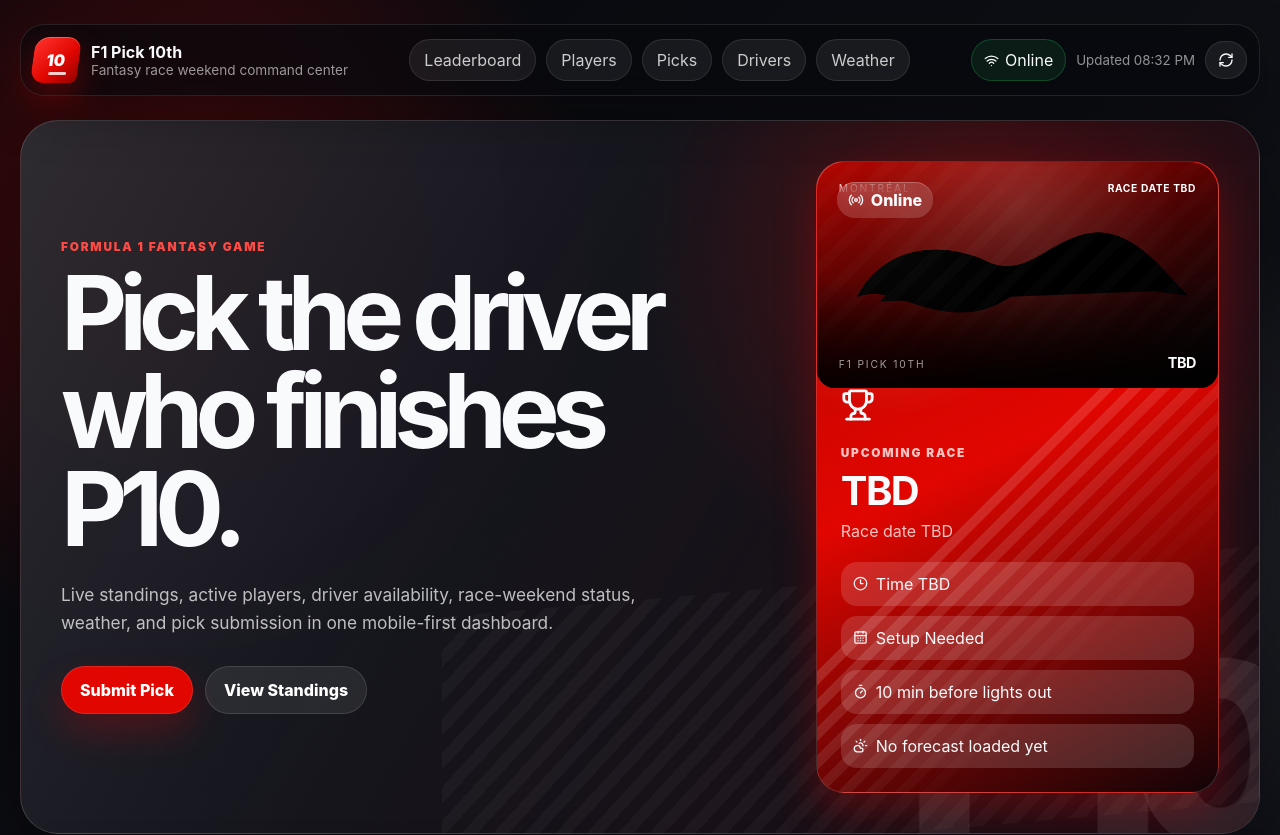
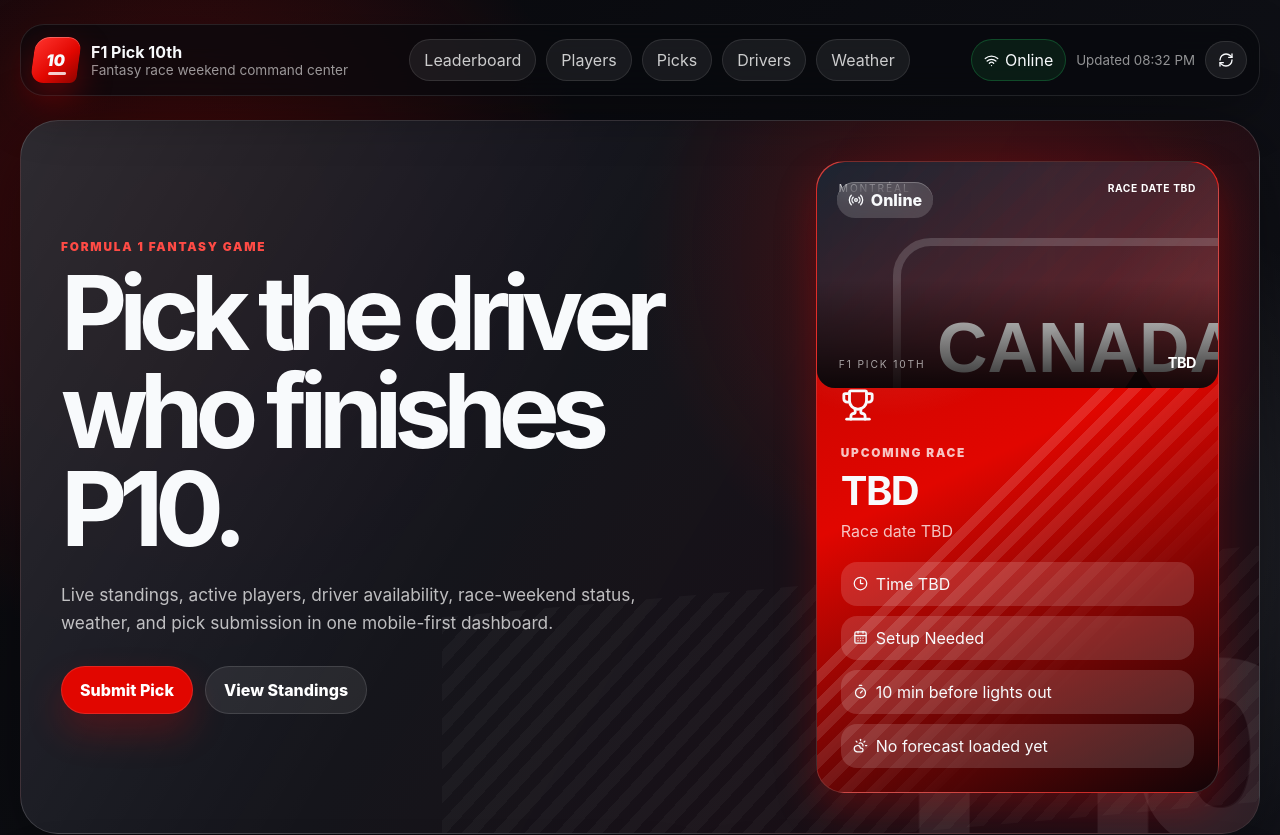
Before and after one commit to Lechefrio/Terminal---New-Terminal, a React (Vite) app in the folder f1-pick-10th-v2/: page / in a window 1280 px wide. Shown: the top 835 px of the page. Built offline with nearby package versions, Linux system fonts and the light colour scheme; no server answers.

Commit message:
Test Canada local race photo path

```diff
--- a/f1-pick-10th-v2/src/components/RaceVisual.jsx
+++ b/f1-pick-10th-v2/src/components/RaceVisual.jsx
@@ -6,15 +6,8 @@ export default function RaceVisual({ dashboard = {} }) {
   const location = dashboard.city || dashboard.location || poster.location || "Grand Prix Weekend";
 
   return (
-    <div className={`race-visual race-visual-track race-visual-${poster.theme} race-visual-${poster.id}`} aria-label={`${location} circuit visual`} role="img">
+    <div className={`race-visual race-visual-photo race-visual-${poster.theme} race-visual-${poster.id}`} aria-label={`${location} race visual`} role="img" style={{ backgroundImage: "url('/race-photos/canada.svg?v=1')" }}>
       <div className="race-visual-bg" />
-      <svg className="race-track-svg" viewBox="0 0 520 260" aria-hidden="true">
-        <path className="track-shadow" d="M52 158 C90 86 168 88 220 112 C268 134 294 92 342 78 C402 60 444 118 480 156 C416 150 376 134 326 132 C268 128 248 178 188 178 C126 178 92 142 52 158 Z" />
-        <path className="track-line" d="M52 158 C90 86 168 88 220 112 C268 134 294 92 342 78 C402 60 444 118 480 156 C416 150 376 134 326 132 C268 128 248 178 188 178 C126 178 92 142 52 158 Z" />
-        <path className="track-line track-line-inner" d="M82 164 C118 122 170 124 218 144 C270 166 298 120 346 110 C386 102 418 128 450 150" />
-        <path className="track-start" d="M74 158 L98 144" />
-        <path className="track-start track-start-two" d="M86 166 L110 152" />
-      </svg>
       <div className="race-visual-header">
         <span>{location}</span>
         <strong>{dashboard.raceDate || "Race date pending"}</strong>
```
